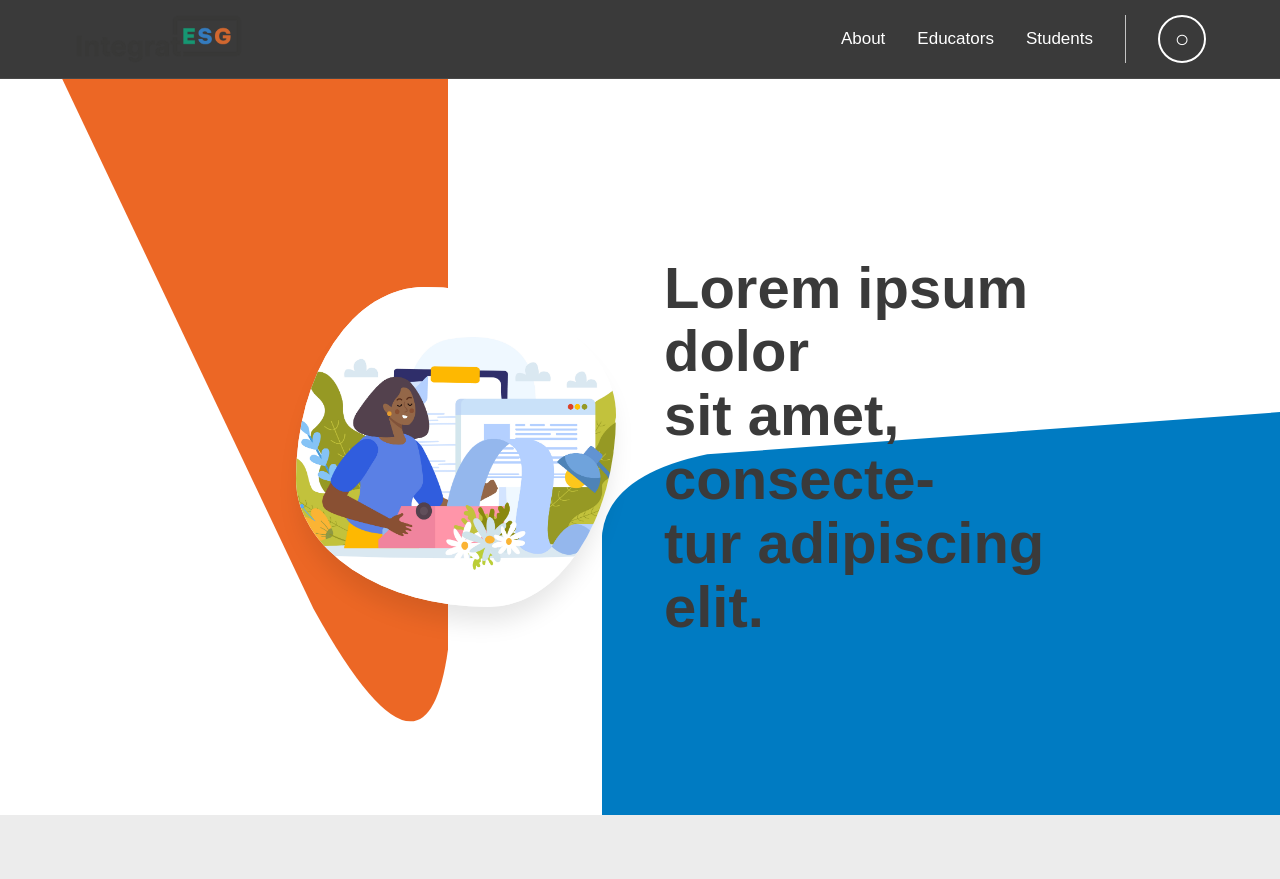
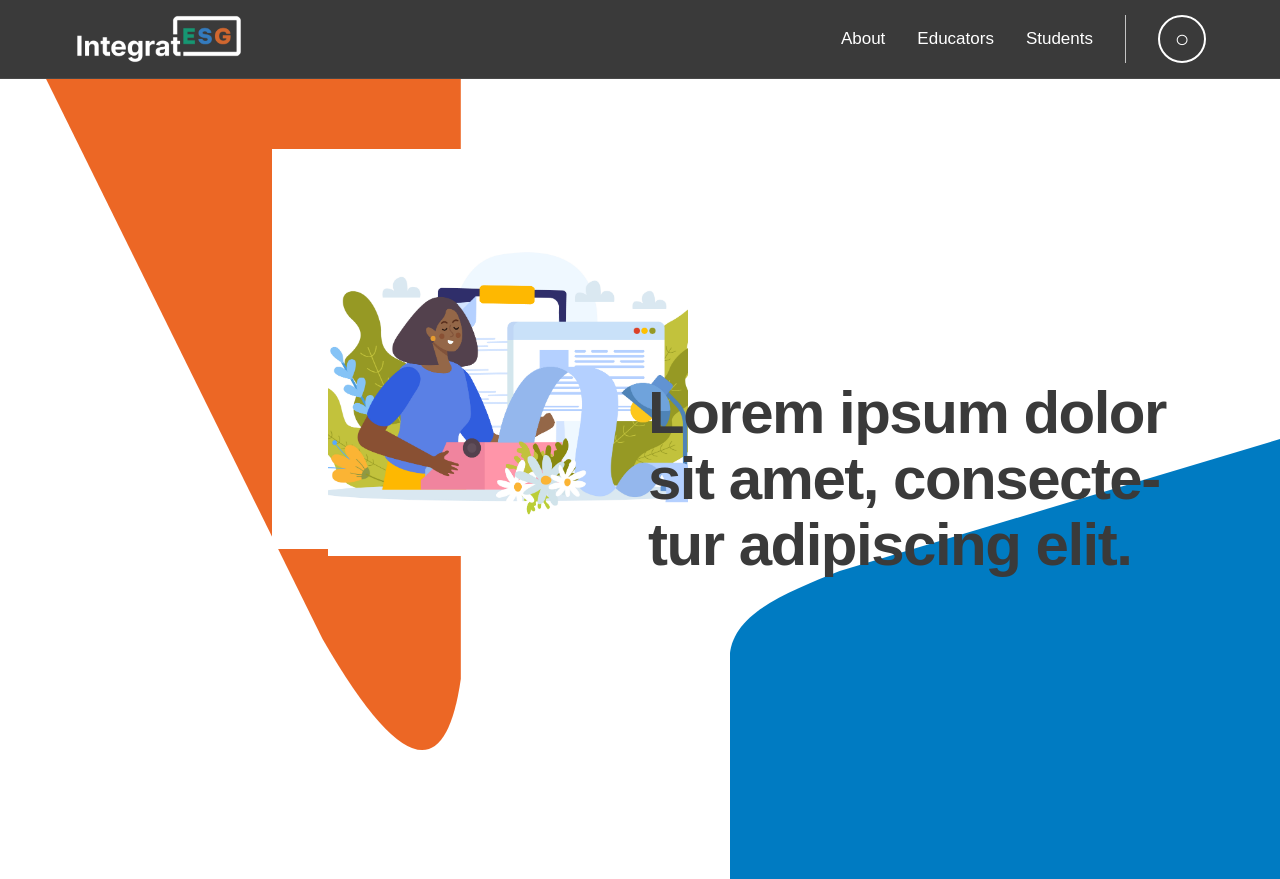
Before and after one commit to zuzannapajak/integratesg, a Next.js app: page /en in a window 1280 px wide. Before the commit the page ends 815 px from the top, so only its background shows below. Built offline with nearby package versions, Linux system fonts and the light colour scheme.

Commit message:
background graphics even prettier

```diff
--- a/app/[locale]/(public)/page.tsx
+++ b/app/[locale]/(public)/page.tsx
@@ -1,31 +1,29 @@
+import BackgroundMasks from "@/components/ui/background-masks";
 import Image from "next/image";
 
 export default function HomePage() {
   return (
-    <main className="mock-hero-bg flex items-center justify-center">
-      {/* Background Decorations */}
+    <main className="mock-hero-bg">
+      <BackgroundMasks />
+
       <div className="mock-hero-orange" />
       <div className="mock-hero-blue" />
 
-      {/* Content Container */}
-      <div className="relative z-20 mx-auto grid max-w-6xl grid-cols-1 items-center gap-12 px-8 py-20 md:grid-cols-2">
-        {/* Left Side: The Image with Blob Mask */}
-        <div className="flex justify-center md:justify-end">
+      <div className="relative z-30 mx-auto grid max-w-7xl grid-cols-1 items-center gap-4 px-8 md:grid-cols-2 w-full">
+        <div className="flex justify-center md:justify-end items-center">
           <div className="image-blob-container">
             <Image
               src="/images/writer_flat_composition.jpg"
-              alt="Writer Illustration"
-              width={400}
-              height={400}
-              className="h-full w-full object-cover"
+              alt="Writer"
+              fill
+              className="object-cover"
               priority
             />
           </div>
         </div>
 
-        {/* Right Side: Typography */}
-        <div className="text-left">
-          <h1 className="max-w-md text-[40px] font-extrabold leading-[1.1] text-[#3a3a3a] md:text-[58px]">
+        <div className="z-40">
+          <h1 className="text-[40px] md:text-[60px] font-black text-[#3a3a3a] leading-[1.1] tracking-tight">
             Lorem ipsum dolor <br />
             sit amet, consecte- <br />
             tur adipiscing elit.
--- a/app/globals.css
+++ b/app/globals.css
@@ -94,44 +94,62 @@ button {
 .mock-hero-bg {
   position: relative;
   overflow: hidden;
-  background-color: #ffffff; /* Mockup looks white or very light gray */
-  min-height: calc(100vh - 64px); /* Adjust based on navbar height */
+  background-color: #ffffff;
+  min-height: 100vh; /* Pełna wysokość */
+  display: flex;
+  align-items: center;
 }
 
 .mock-hero-orange {
   position: absolute;
-  top: -20;
+  top: 0;
   left: 0;
-  width: 35vw;
-  height: 110%;
+  width: 36vw;
+  height: 100%;
   background: #ec6725;
-  clip-path: url(#orange-rounded);
+  clip-path: url(#orange-shape);
   z-index: 1;
 }
 
 .mock-hero-blue {
   position: absolute;
-  right: -2%; /* Zmniejszyłem nieco, żeby nie "uciekał" za bardzo */
-  bottom: -5%;
-  width: 55%;
-  height: 60%;
+  right: 0;
+  bottom: 0;
+  width: 43vw;
+  height: 55vh;
   background: #007bc2;
-  clip-path: url(#blue-trapezoid);
-  z-index: 1;
+  clip-path: url(#blue-shape);
+  z-index: 2;
 }
 
 .image-blob-container {
   position: relative;
-  z-index: 10;
+  z-index: 30;
   width: 320px;
   height: 320px;
   background: white;
-  border-radius: 40% 60% 40% 60% / 60% 40% 60% 40%;
-  overflow: hidden;
-  display: flex;
-  align-items: center;
-  justify-content: center;
-  box-shadow: 0 20px 25px -5px rgb(0 0 0 / 0.1);
+  clip-path: shape(
+    from 73.93% 67.77%,
+    curve to 49.69% 79.81% with 72.23% 94.79%,
+    line to 22.64% 61.84%,
+    curve to 24.34% 34.83% with 0.1% 46.86%,
+    line to 53.43% 20.39%,
+    curve to 75.97% 35.37% with 77.67% 8.35%
+  );
+  transform: translateY(-130px) translateX(40px);
+}
+
+@media (min-width: 768px) {
+  .image-blob-container {
+    width: 400px;
+    height: 400px;
+    transform: translateY(-130px) translateX(40px);
+  }
+}
+
+.image-blob-container img {
+  transform: scale(0.9) translateX(40px) translateY(30px);
+  object-fit: cover;
 }
 
 .mock-logo-box {
--- a/components/layout/logo.tsx
+++ b/components/layout/logo.tsx
@@ -9,7 +9,7 @@ export default function Logo({ locale }: Props) {
   return (
     <Link href={`/${locale}`} className="flex items-center">
       <Image
-        src="/branding/logo.png"
+        src="/branding/logo-white.png"
         alt="IntegratESG"
         width={210}
         height={50}
--- a/components/ui/background-masks.tsx
+++ b/components/ui/background-masks.tsx
@@ -1,38 +1,24 @@
 export default function BackgroundMasks() {
   return (
-    <svg width="0" height="0" className="absolute pointer-events-none" aria-hidden="true">
+    <svg width="0" height="0" style={{ position: "absolute" }} aria-hidden="true">
       <defs>
-        <clipPath id="orange-rounded" clipPathUnits="objectBoundingBox">
-          <path
-            d="M 0.1, 0
-                L 1, 0
-                L 1, 0.75
-                Q 0.95, 0.95 0.7, 0.7
-                L 0.1, 0
-                Z"
-          />
+        <clipPath id="orange-shape" clipPathUnits="objectBoundingBox">
+          <path d="M 0.1, 0 L 1, 0 L 1, 0.75 Q 0.95, 0.95 0.7, 0.7 L 0.1, 0 Z" />
         </clipPath>
 
-        <clipPath id="blue-trapezoid" clipPathUnits="objectBoundingBox">
-          <path
-            d="M 0.15, 0.1
-                Q 0, 0.15 0, 0.3
-                L 0, 1
-                L 1, 1
-                L 1, 0
-                Z"
-          />
+        <clipPath id="blue-shape" clipPathUnits="objectBoundingBox">
+          <path d="M 0,0.5 C 0,0.4 0.1,0.35 0.2,0.3 L 1,0 L 1,1 L 0,1 Z" />
         </clipPath>
 
         <clipPath id="image-cutout" clipPathUnits="objectBoundingBox">
           <path
-            d="M 0.7558,0.7724
-               Q 0.759,0.9277 0.6229,0.8528
-               L 0.1363,0.5853
-               Q 0.0001,0.5105 0.133,0.43
-               L 0.608,0.1423
-               Q 0.7409,0.0618 0.7441,0.2172
-               Z"
+            d="M 0.15,0.45
+                   C 0,0.55 0,0.7 0.15,0.8
+                   L 0.75,0.98
+                   C 0.9,1 1,0.9 1,0.75
+                   L 0.9,0.1
+                   C 0.85,0 0.7,0 0.6,0.1
+                   Z"
           />
         </clipPath>
       </defs>
```
